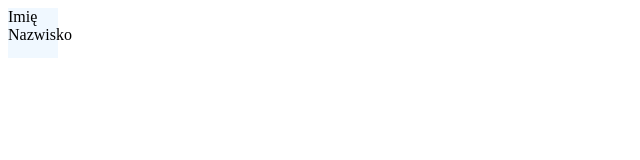
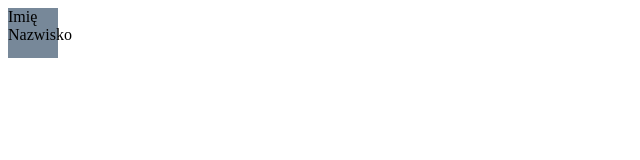
Before and after one commit to adamczykkacperzsttp/09.01.2023, a plain HTML site: page 1/index.html in a window 1280 px wide. Shown: the whole page, without its empty margins (0-640 px from the left). Drawn offline with Linux system fonts and the light colour scheme.

Commit message:
Update index.html

```diff
--- a/1/index.html
+++ b/1/index.html
@@ -9,7 +9,7 @@
         #kontener {
             width: 50px;
             height: 50px;
-            background: aliceblue;
+            background: lightslategrey;
             user-select: none;
             cursor: pointer;
         }
```
